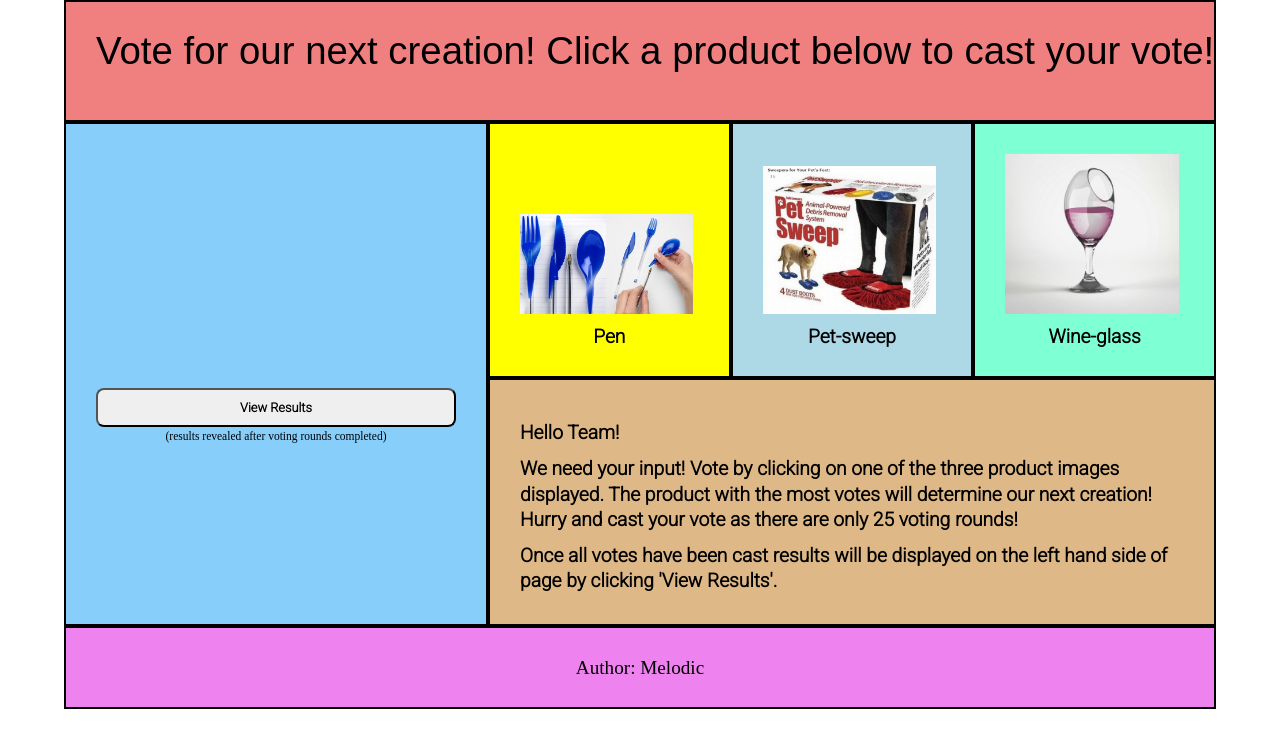
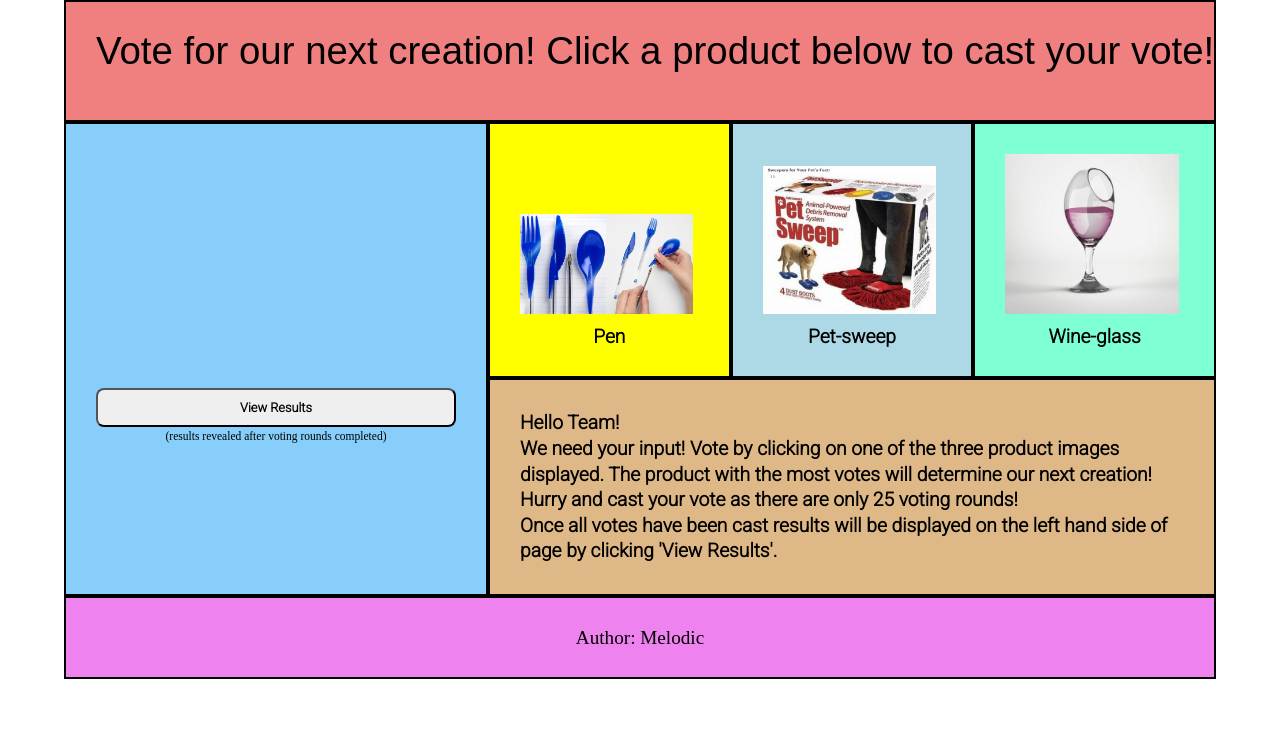
Before and after one commit to MelodicXP/odd-duck, a plain HTML site: page index.html in a window 1280 px wide. Drawn offline with nearby package versions, Linux system fonts and the light colour scheme; a web font is replaced by a local one.

Commit message:
Refactor for incrased readability

```diff
--- a/css/style.css
+++ b/css/style.css
@@ -88,7 +88,7 @@ header div h1 {
   cursor: pointer;
 }
 
-.grid-item3 {
+#image-container {
   grid-area: img;
   display: grid;
   grid-template-columns: repeat(3, 1fr);
@@ -111,6 +111,17 @@ img:hover {
   cursor: pointer;
 }
 
+.team-message {
+  grid-area: content;
+}
+
+.team-message {
+  margin-top: 0;
+  line-height: 2vw;
+  font-family: 'Roboto', sans-serif;
+  font-weight: bold;
+}
+
 .grid-container3 {
   width: 90%;
   margin: auto;
@@ -124,10 +135,6 @@ img:hover {
   padding: 30px;
 }
 
-.grid-item4 {
-  grid-area: content;
-}
-
 figcaption {
   text-align: center;
   font-weight: bold;
@@ -139,12 +146,7 @@ figcaption {
 
 
 
-#message-team p {
-  margin-top: 10px;
-  line-height: 2vw;
-  font-family: 'Roboto', sans-serif;
-  font-weight: bold;
-}
+
 
 footer {
   text-align: center;
--- a/index.html
+++ b/index.html
@@ -29,7 +29,7 @@
       <p>(results revealed after voting rounds completed)</p>
     </div>
 
-    <section class="grid-item3" id="image-container">
+    <section id="image-container">
       <div style="background-color: #ffff00">
         <figure>
           <img id="image-one" src="" alt="">
@@ -52,7 +52,7 @@
       </div>
     </section>
 
-    <div id="message-team" class="grid-item4" style="background-color: #deb887;">
+    <div id="team-message" class="team-message" style="background-color: #deb887;">
       <p>Hello Team! </p>
       <p>
         We need your input! Vote by clicking on one of the three product images displayed. The product with the most votes will determine our next creation! Hurry and cast your vote as there are only 25 voting rounds!
@@ -61,7 +61,6 @@
         Once all votes have been cast results will be displayed on the left hand side of page by clicking 'View Results'.
       </p>
     </div>
-
   </main>
 
   <footer class="grid-container3">
```
